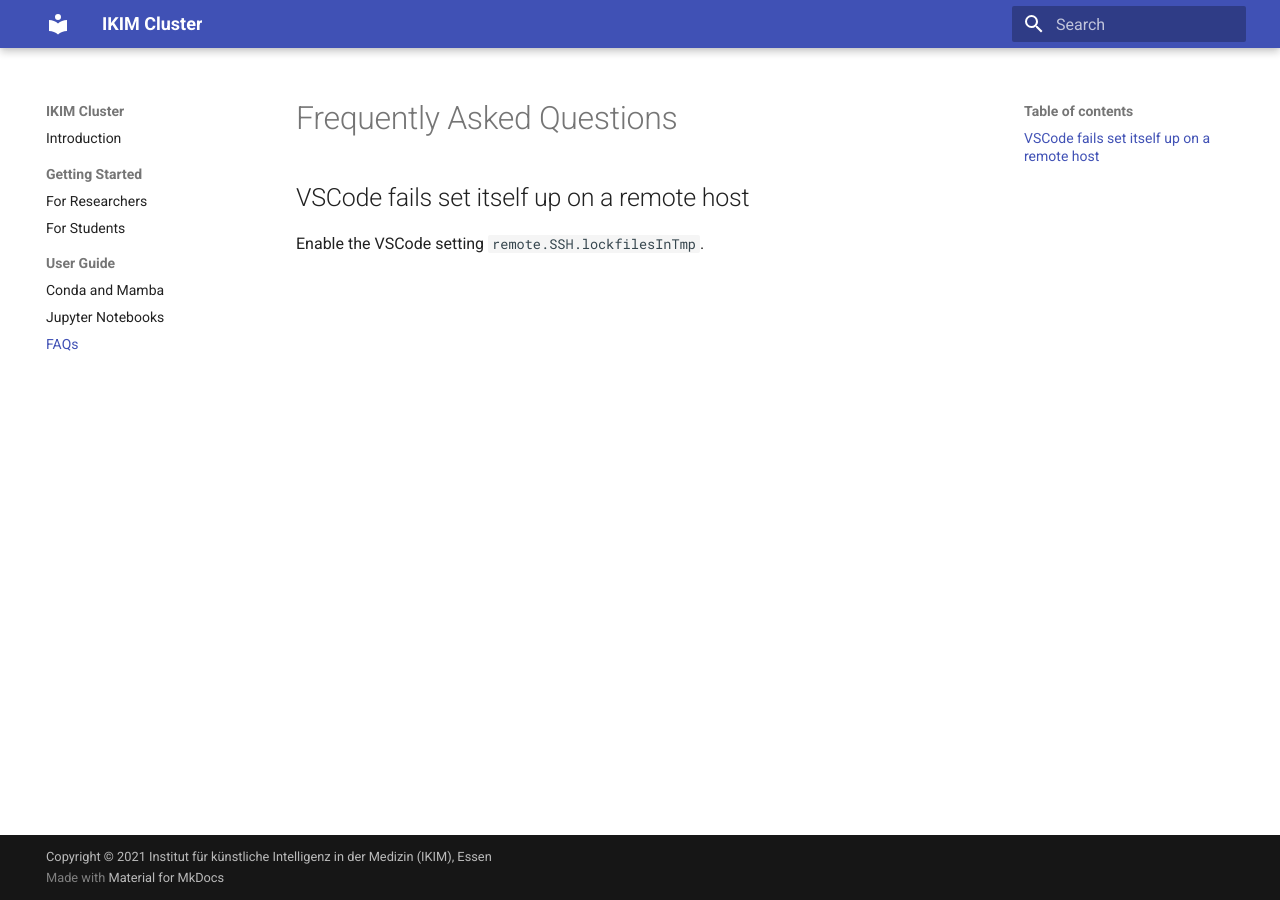
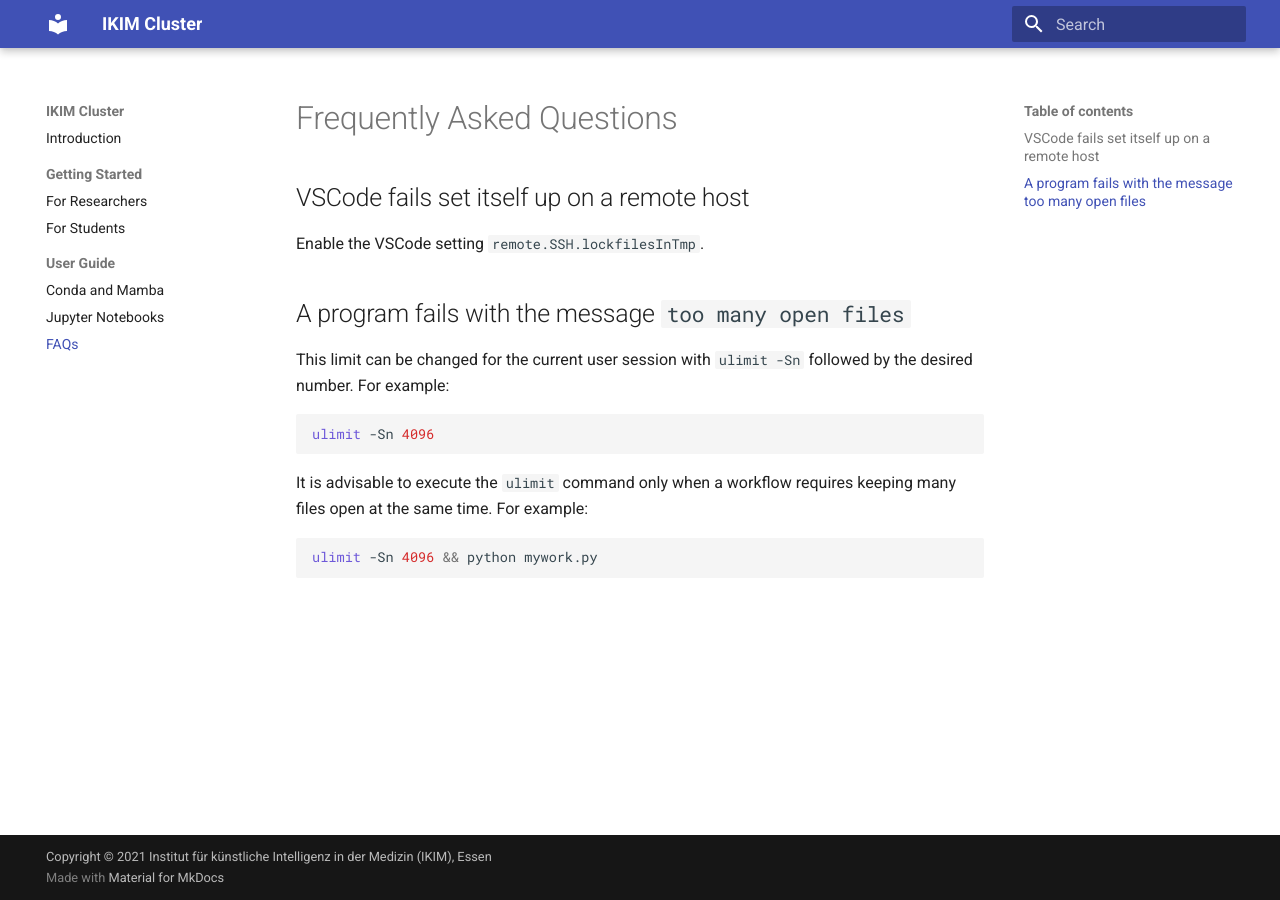
Before and after one commit to IKIM-Essen/ClusterDocs, an MkDocs documentation site: the page built from docs/faq.md, in a window 1280 px wide. Built offline with MkDocs 1.6.1 and Material for MkDocs 9.7.7, drawn with Linux system fonts in a browser that asks for light colours.

Commit message:
Add missing trubleshoot on too many open files
Co-authored-by: Enrico Nasca <enrico.nasca@uk-essen.de>

````diff
--- a/docs/faq.md
+++ b/docs/faq.md
@@ -3,3 +3,17 @@
 ## VSCode fails set itself up on a remote host
 
 Enable the VSCode setting `remote.SSH.lockfilesInTmp`.
+
+## A program fails with the message `too many open files`
+
+This limit can be changed for the current user session with `ulimit -Sn` followed by the desired number. For example:
+
+```sh
+ulimit -Sn 4096
+```
+
+It is advisable to execute the `ulimit` command only when a workflow requires keeping many files open at the same time. For example:
+
+```sh
+ulimit -Sn 4096 && python mywork.py
+```
````
